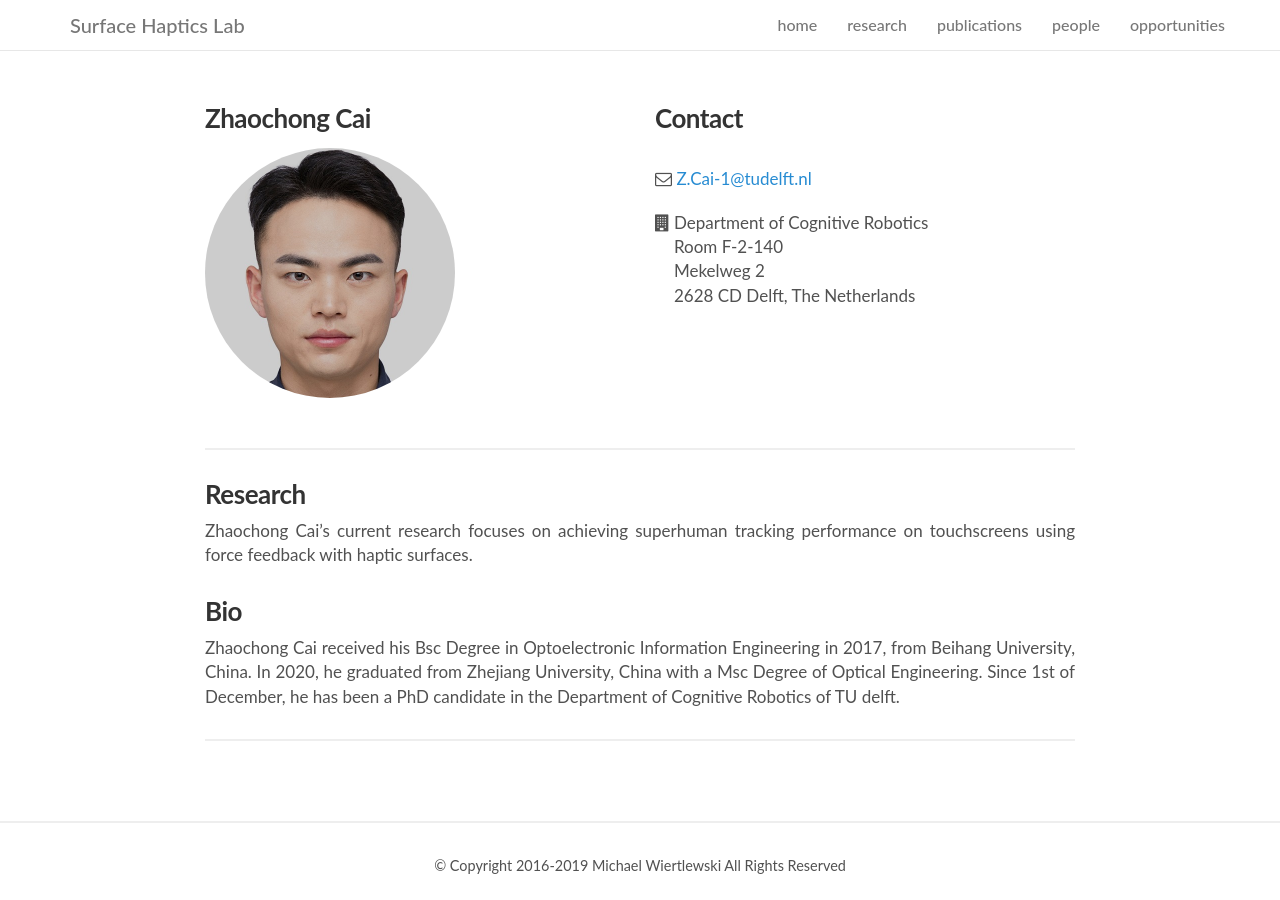
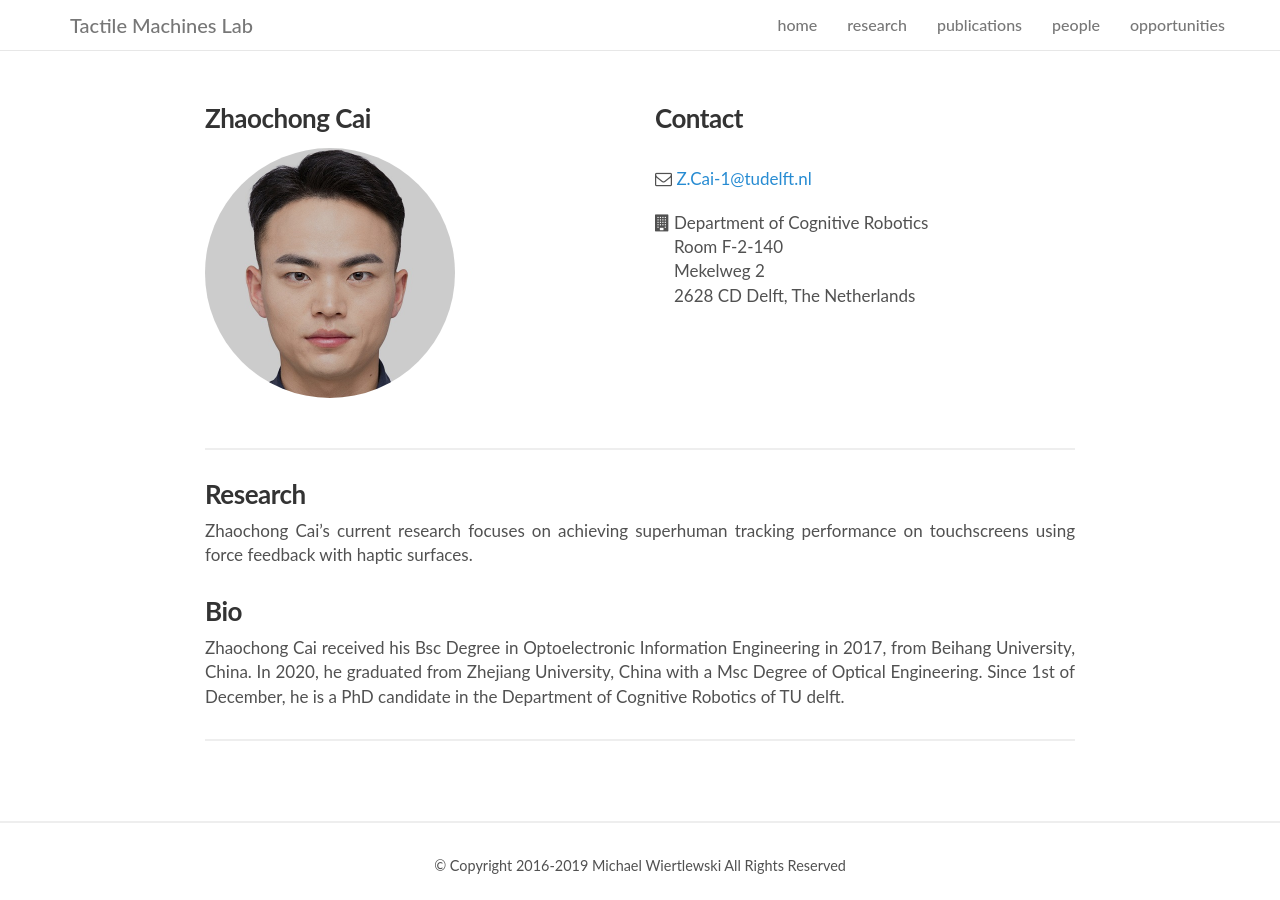
Before and after one commit to mwiertlewski/mwiertlewski.github.io, a Jekyll site: the page built from _people/Zhaochong_Cai.md, in a window 1280 px wide. Built offline with Jekyll 4.4.1, drawn with Linux system fonts in a browser that asks for light colours; nearby versions of some CDN libraries; a style sheet for code colours, icons or effects is not loaded.

Commit message:
update title

```diff
--- a/_config.yml
+++ b/_config.yml
@@ -3,7 +3,7 @@
 # # # # # # # # # # # # # # # # # #
 
 # Basic
-name:               "Surface Haptics Lab"
+name:               "Tactile Machines Lab"
 title:              "Michael Wiertlewski"
 description: >- # this means to ignore newlines until "baseurl:"
   Everyone of use constantly touch a multitude of surfaces around us.
--- a/_people/Zhaochong_Cai.md
+++ b/_people/Zhaochong_Cai.md
@@ -19,6 +19,6 @@ Zhaochong Cai’s current research focuses on achieving superhuman tracking perf
 
 ### Bio
 
-Zhaochong Cai received his Bsc Degree in Optoelectronic Information Engineering in 2017, from Beihang University, China. In 2020, he graduated from Zhejiang University, China with a Msc Degree of Optical Engineering. Since 1st of December, he has been a PhD candidate in the Department of Cognitive Robotics of TU delft.
+Zhaochong Cai received his Bsc Degree in Optoelectronic Information Engineering in 2017, from Beihang University, China. In 2020, he graduated from Zhejiang University, China with a Msc Degree of Optical Engineering. Since 1st of December, he is a PhD candidate in the Department of Cognitive Robotics of TU delft.
 
 <hr>
--- a/index.html
+++ b/index.html
@@ -1,6 +1,6 @@
 ---
 layout: default
-title: W's Lab
+title: Tactile Machines Lab
 subtitle: TU delft
 description:
 ---
```
